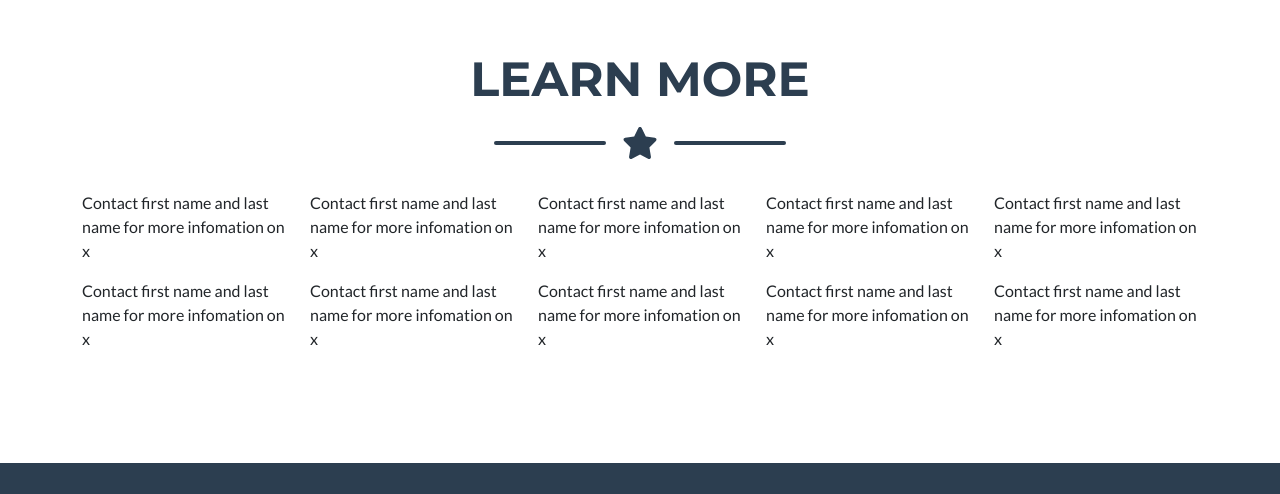
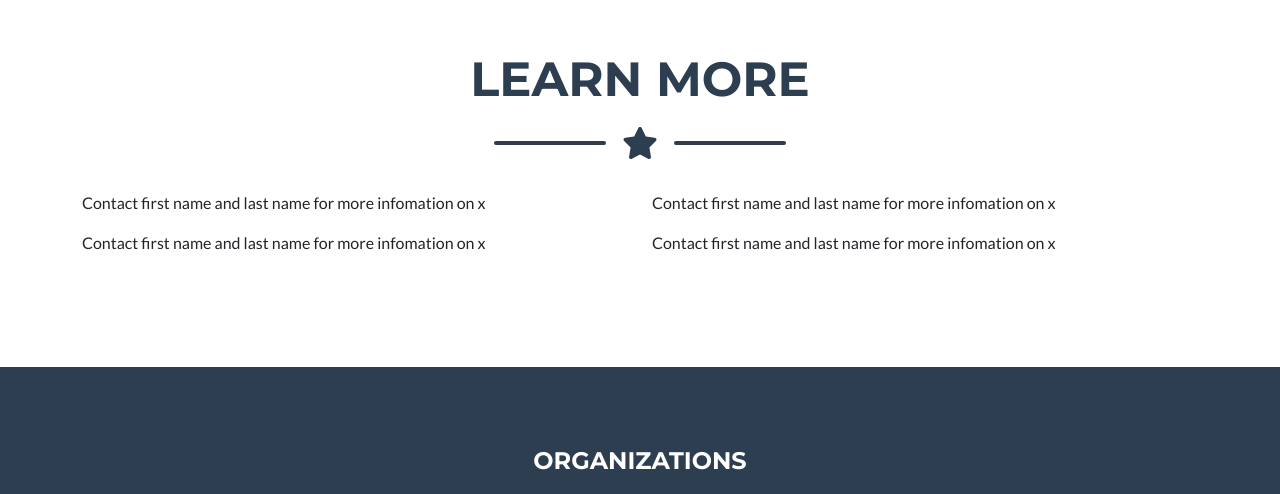
Before and after one commit to kaseyconklin/ISS210SS23Sec005Team4, a plain HTML site: page index.html in a window 1280 px wide. Shown: the part 2331-2825 px from the top of the page. Drawn offline with nearby package versions, Linux system fonts and the light colour scheme.

Commit message:
Update index.html

```diff
--- a/index.html
+++ b/index.html
@@ -154,14 +154,8 @@
                 <div class="row justify-content-center">
                     <div class="col-sm"><p>Contact first name and last name for more infomation on x</p></div>
                     <div class="col-sm"><p>Contact first name and last name for more infomation on x</p></div>
-                    <div class="col-sm"><p>Contact first name and last name for more infomation on x</p></div>
-                    <div class="col-sm"><p>Contact first name and last name for more infomation on x</p></div>
-                    <div class="col-sm"><p>Contact first name and last name for more infomation on x</p></div>
                 </div>
                 <div class="row justify-content-center">
-                    <div class="col-sm"><p>Contact first name and last name for more infomation on x</p></div>
-                    <div class="col-sm"><p>Contact first name and last name for more infomation on x</p></div>
-                    <div class="col-sm"><p>Contact first name and last name for more infomation on x</p></div>
                     <div class="col-sm"><p>Contact first name and last name for more infomation on x</p></div>
                     <div class="col-sm"><p>Contact first name and last name for more infomation on x</p></div>
                 </div>
```
